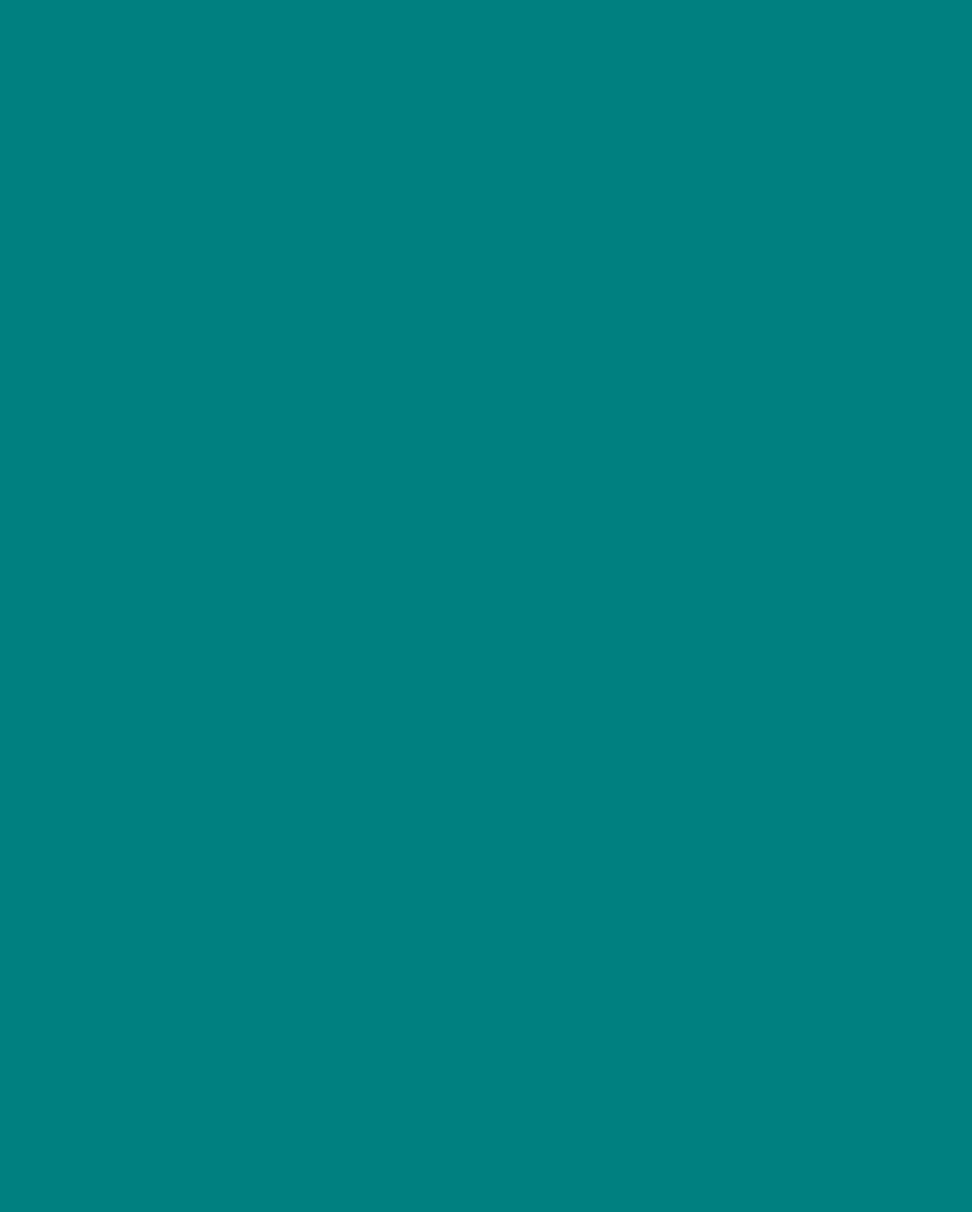
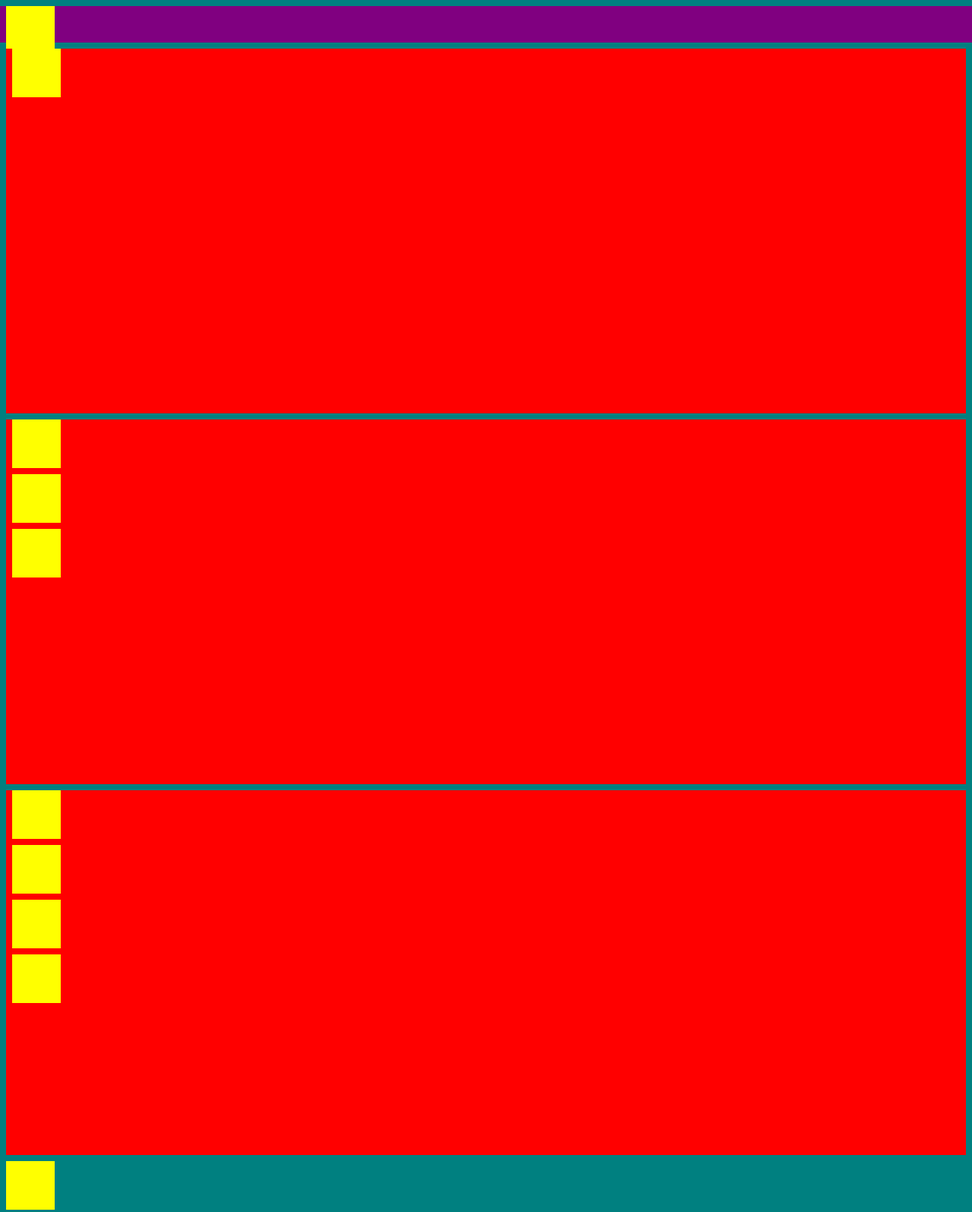
Before and after one commit to reicht/Responsive-Site, a plain HTML site: page index.html in a window 1280 px wide. Shown: the whole page at 76% size. Before the commit the page ends 800 px from the top, so only its background shows below. Drawn offline with nearby package versions, Linux system fonts and the light colour scheme.

Commit message:
Basic blocking and sections pass

```diff
--- a/index.html
+++ b/index.html
@@ -5,9 +5,68 @@
   <link rel="stylesheet" text="text/css" href="styles/style.css">
   <title>Responsive Site</title>
 </head>
+
 <body>
-  <div>
-  </div>
+
+  <header>
+
+    <div>
+    </div>
+
+    <div>
+    </div>
+
+    <div>
+    </div>
+
+    <div>
+    </div>
+
+  </header>
+
+  <section>
+
+    <div>
+    </div>
+
+  </section>
+
+  <section>
+
+    <div>
+    </div>
+
+    <div>
+    </div>
+
+    <div>
+    </div>
+
+  </section>
+
+  <section>
+
+    <div>
+    </div>
+
+    <div>
+    </div>
+
+    <div>
+    </div>
+
+    <div>
+    </div>
+
+  </section>
+
+  <footer>
+
+    <div>
+    </div>
+
+  </footer>
+
 </body>
 
 </html>
--- a/styles/style.scss
+++ b/styles/style.scss
@@ -1,8 +1,21 @@
 body{
   background-color: teal;
+}
+
+header{
+  height: 3em;
+  background-color: purple;
 }
 
 div{
   height: 4em;
   width: 4em;
+  background-color: yellow;
+  margin: .5em;
 }
+
+section{
+  height: 30em;
+  background-color: red;
+  margin: .5em;
+}
```
Also changed, not shown: styles/style.css, 1 other file.
